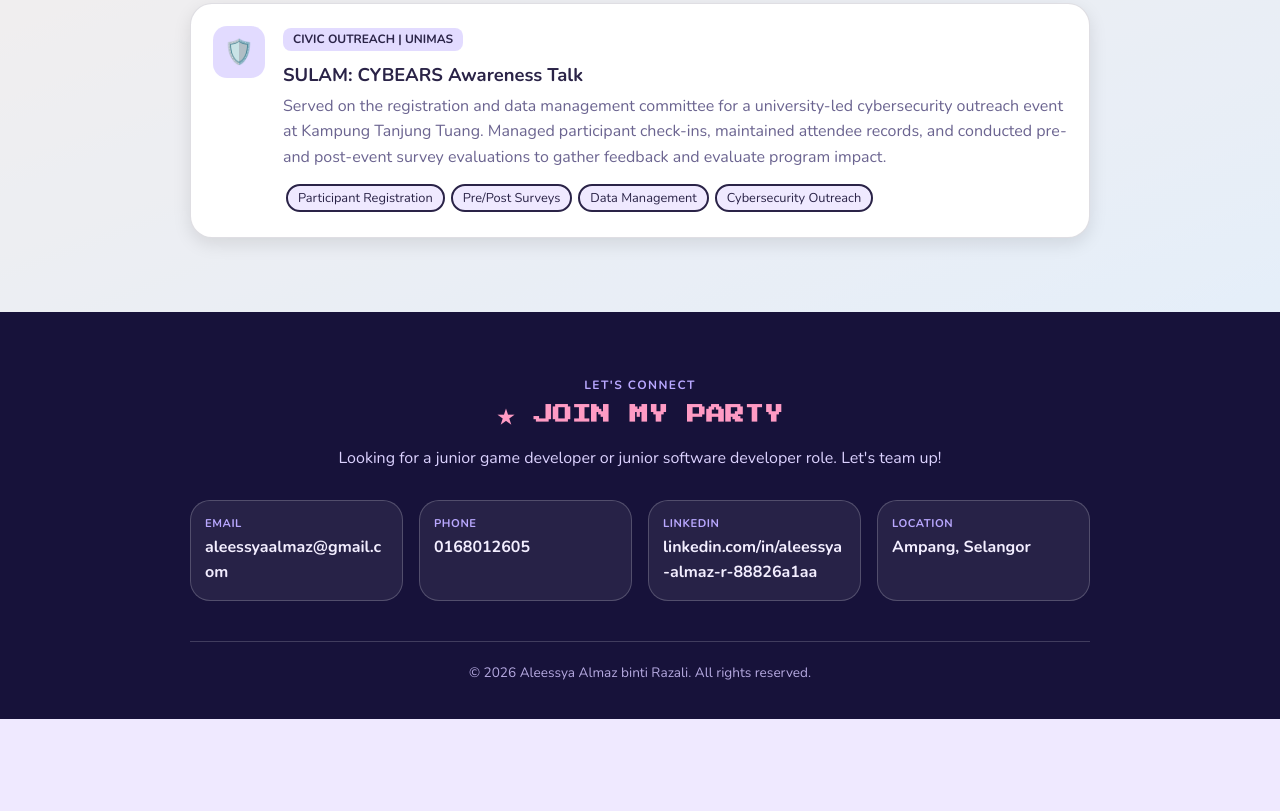
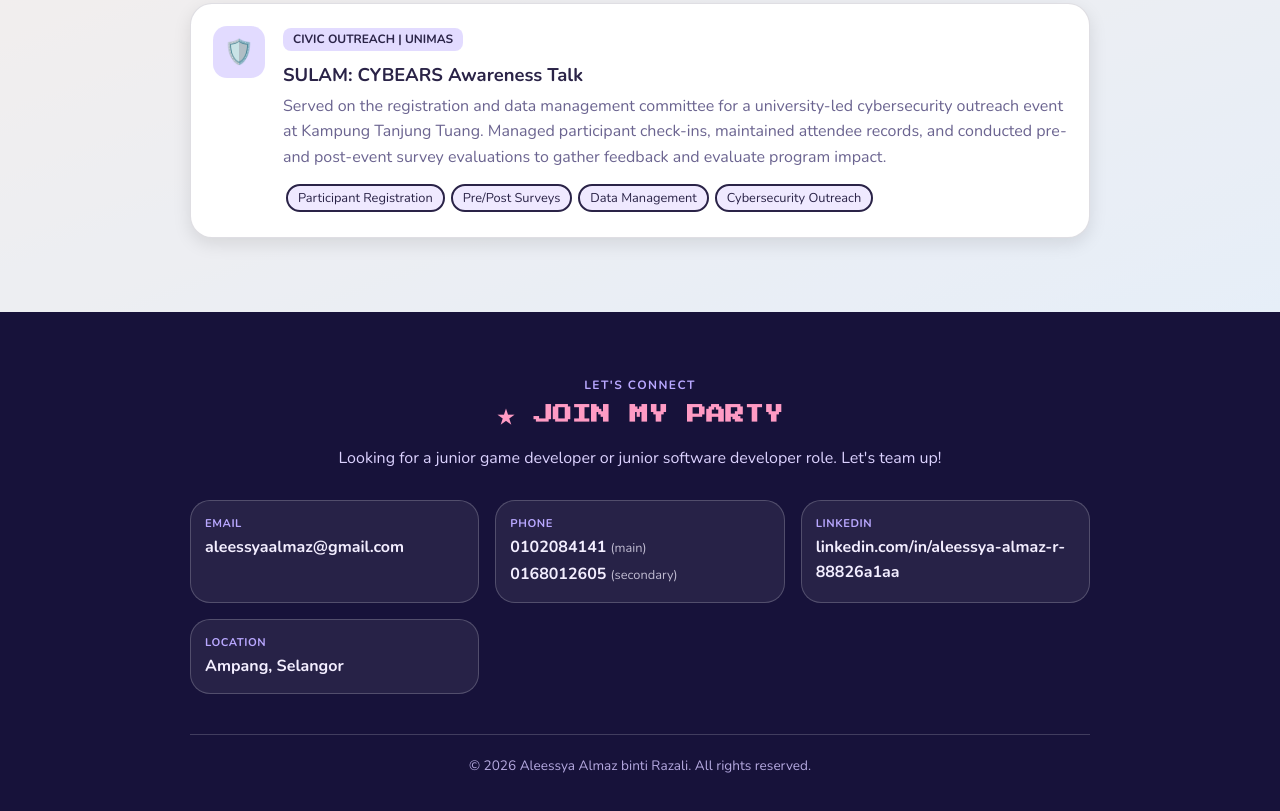
Before and after one commit to aleessyaalmaz/portfolio, a plain HTML site: page index.html in a window 1280 px wide. Shown: the part 4541-5352 px from the top of the page. Before the commit the page ends 5260 px from the top, so only its background shows below. Drawn offline with nearby package versions, Linux system fonts and the light colour scheme.

```diff
--- a/index.html
+++ b/index.html
@@ -294,6 +294,11 @@ nav a,nav button{flex:none;white-space:nowrap}
 .pg.stop,.pg.stop *{animation-play-state:paused !important}
 .pg.stop .hp{display:none}
 .pg.stop .hf{display:block}
+
+/* Contact: wider boxes, and the email always shows on one line */
+#contact .grid{grid-template-columns:repeat(auto-fit,minmax(260px,1fr))}
+#contact a[href^="mailto"]{container-type:inline-size}
+#contact a[href^="mailto"] b{white-space:nowrap;word-break:normal;overflow-wrap:normal;font-size:min(1rem,7cqw)}
 </style>
 </head>
 <body>
@@ -444,7 +449,7 @@ nav a,nav button{flex:none;white-space:nowrap}
 <p class="lead">Looking for a junior game developer or junior software developer role. Let's team up!</p>
 <div class="grid">
 <a class="card ct" href="mailto:aleessyaalmaz@gmail.com"><small class="org">Email</small><b>aleessyaalmaz@gmail.com</b></a>
-<a class="card ct" href="tel:+60168012605"><small class="org">Phone</small><b>0168012605</b></a>
+<div class="card ct"><small class="org">Phone</small><a href="tel:+60102084141" style="color:inherit;text-decoration:none"><b>0102084141</b> <span style="opacity:.75;font-size:.8rem">(main)</span></a><a href="tel:+60168012605" style="color:inherit;text-decoration:none"><b>0168012605</b> <span style="opacity:.75;font-size:.8rem">(secondary)</span></a></div>
 <a class="card ct" href="https://linkedin.com/in/aleessya-almaz-r-88826a1aa/" target="_blank" rel="noopener"><small class="org">LinkedIn</small><b>linkedin.com/in/aleessya-almaz-r-88826a1aa</b></a>
 <div class="card ct"><small class="org">Location</small><b>Ampang, Selangor</b></div>
 </div>
```
